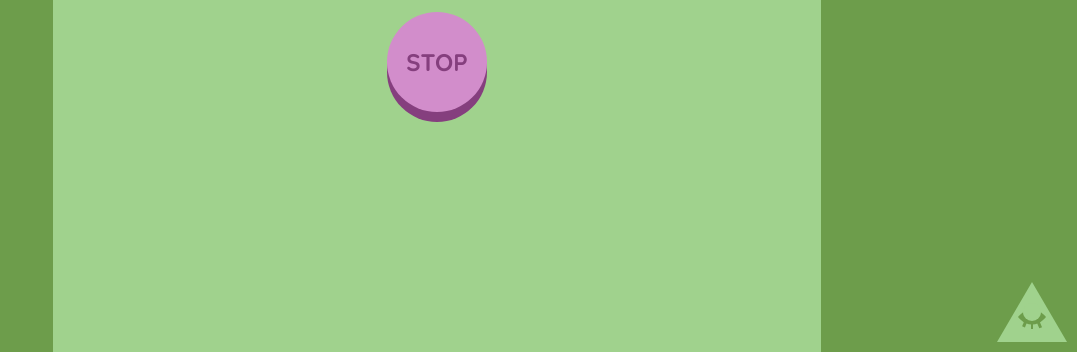
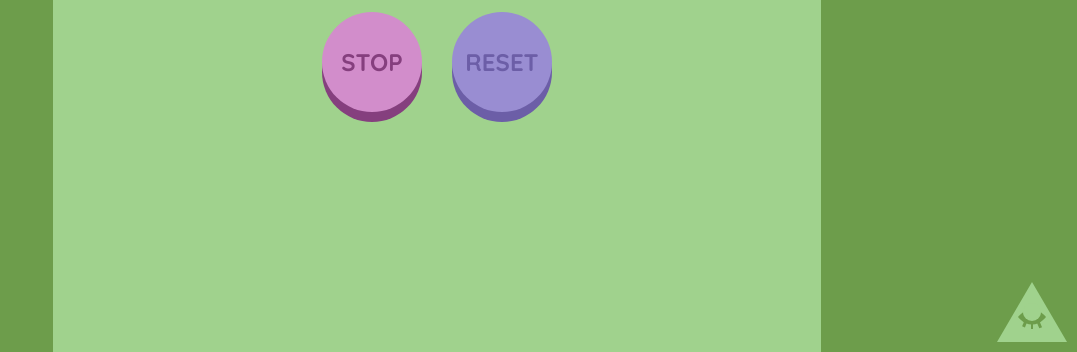
Before and after one commit to junkdeck/pomodoro, a plain HTML site: page index.html in a window 1280 px wide. Both pictures are taken after a click on the element "START". Shown: the part 448-800 px from the top of the page, without its empty margins (203-1280 px from the left). Drawn offline with nearby package versions, Linux system fonts and the light colour scheme.

Commit message:
remaining time in titlebar, reset button

```diff
--- a/index.html
+++ b/index.html
@@ -36,7 +36,10 @@
             <span class='separator'>:</span>
             <div class="seconds">00</div>
         </div>
-        <div class="startstop">START</div>
+        <div class="controls">
+            <div class="startstop state-button">START</div>
+            <div class="reset state-button">RESET</div>
+        </div>
     </div>
 
     <script src="https://ajax.googleapis.com/ajax/libs/jquery/3.2.1/jquery.min.js"></script>
--- a/master.css
+++ b/master.css
@@ -122,7 +122,12 @@ html,body{
 	border-radius: 15px;
 }
 
-.startstop{
+.controls{
+	display: flex;
+	flex-direction: row;
+}
+
+.state-button{
 	display: flex;
 	justify-content: center;
 	align-items: center;
@@ -132,6 +137,8 @@ html,body{
 
     width: 100px;
     height: 100px;
+
+	margin:0 15px 0 15px;
 
 	font-weight: 700;
 	font-size: 18pt;
@@ -145,9 +152,15 @@ html,body{
 
 	cursor:pointer;cursor:hand;
 }
-.startstop:active{
+.state-button:active{
 	top: 10px;
 	box-shadow: 0 0 #853F7E;
+}
+
+.reset{
+	color:#6c5ea7;
+	background: #998dd2;
+	box-shadow: 0 10px #6c5ea7;
 }
 
 .label{
--- a/script.js
+++ b/script.js
@@ -52,7 +52,7 @@ function mainLoop(){
 }
 
 function toggleRunning(){
-    //toggles running between 0 and 1
+    //toggles running "between" 0 and 1
     //uses XOR gate; outputs 1 if only one input is 1
     running ^= 1;
 }
@@ -72,6 +72,8 @@ function updateTimeDisplay(obj){
 
     secondDisplay.empty().append(padZeroes(obj.seconds,2));
     minuteDisplay.empty().append(obj.minutes);
+    //displays remaining time in page title
+    $(document).attr('title',currentTimer.toUpperCase()+': '+obj.minutes+":"+padZeroes(obj.seconds,2)+" // POMODORO");
 }
 function updateTime(i){
     //creates seconds and minutes from supplied time, in seconds, and returns an object
@@ -111,6 +113,14 @@ $('.startstop').on('click', function(){
     }else if(running === 0){
         $(this).empty().append("START");
     }
+});
+
+$('.reset').on('click',function(){
+    interruptTimeout(timeout);
+    i = sessionTime;
+    currentTimeObj = updateTime(i);
+    updateTimeDisplay(currentTimeObj);
+    mainLoop();
 });
 
 $('.session-change').on('click',function(){
```
